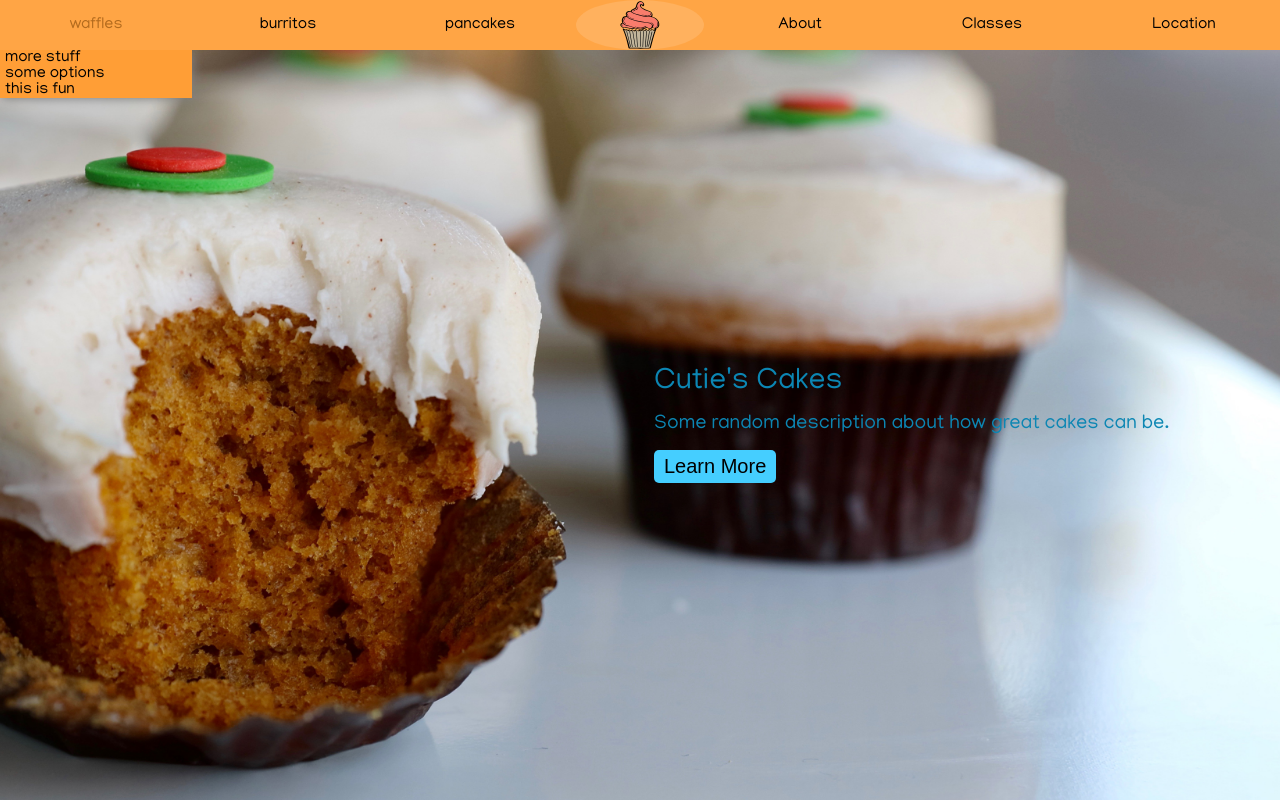
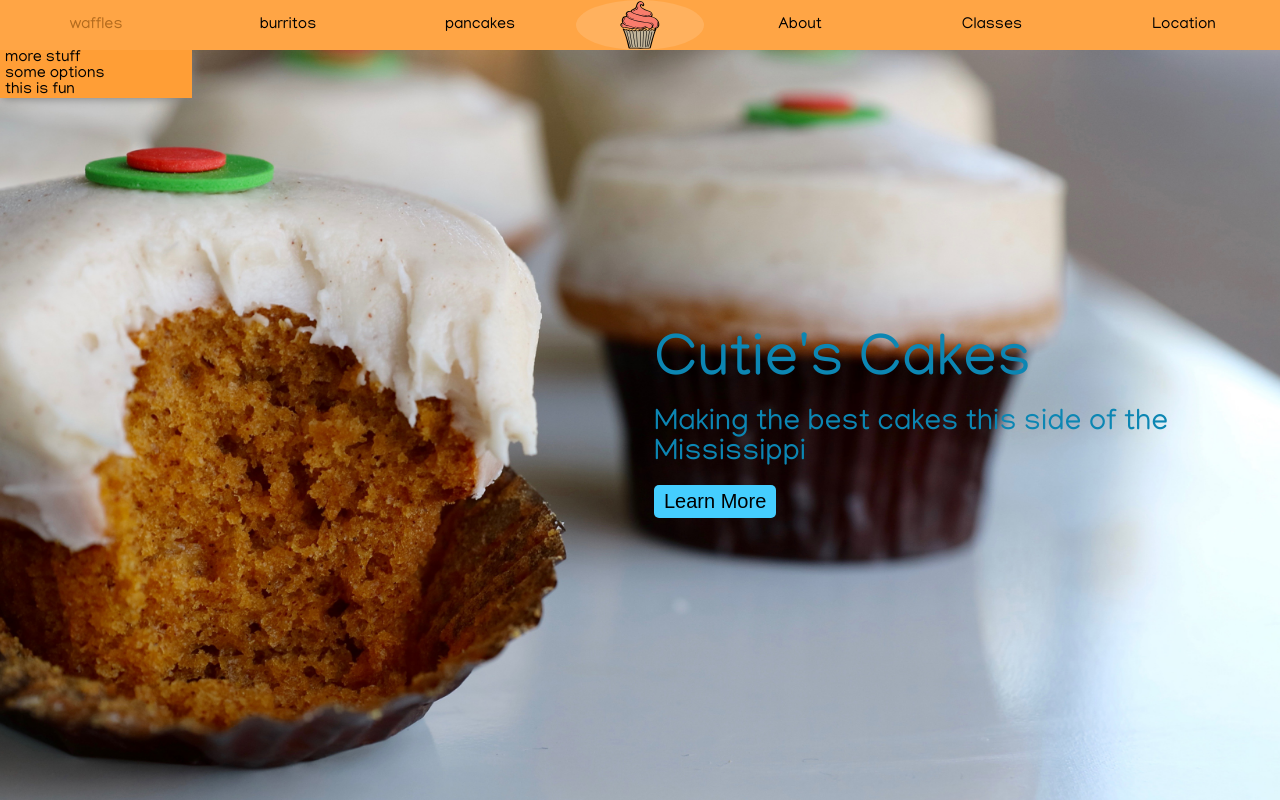
Before and after one commit to michaelmorrisg/cuties-cakes, a React (Create React App) app: page / in a window 1280 px wide. Built offline with nearby package versions, Linux system fonts and the light colour scheme.

Commit message:
more changes

```diff
--- a/src/App.js
+++ b/src/App.js
@@ -19,6 +19,10 @@ function App() {
         bannerImage={bannerImage}
         backgroundSize="cover"
         backgroundPosition="center"
+        textTitle="Cutie's Cakes"
+        textDescription="Making the best cakes this side of the Mississippi"
+        titleSize="60px"
+        descriptionSize="30px"
       />
     </div>
   );
--- a/src/Components/BannerWithImage/BannerWithImage.js
+++ b/src/Components/BannerWithImage/BannerWithImage.js
@@ -13,7 +13,12 @@ class BannerWithImage extends Component {
                     backgroundPosition: this.props.backgroundPosition ? this.props.backgroundPosition : "",
                     }}
             >
-            <TitleDescriptionAction />
+            <TitleDescriptionAction
+                textTitle={this.props.textTitle}
+                textDescription={this.props.textDescription}
+                titleSize={this.props.titleSize}
+                descriptionSize={this.props.descriptionSize}
+            />
             </div>
         )
     }
--- a/src/Components/TitleDescriptionAction/TitleDescriptionAction.js
+++ b/src/Components/TitleDescriptionAction/TitleDescriptionAction.js
@@ -6,9 +6,9 @@ class TitleDescriptionAction extends Component {
     render() {
         return (
             <div className="title-description-action-main">
-                <h1>Cutie's Cakes</h1>
+                <h1 style={{fontSize:this.props.titleSize}}>{this.props.textTitle}</h1>
                 <br/>
-                <h4>Some random description about how great cakes can be.</h4>
+                <h4 style={{fontSize:this.props.descriptionSize}}>{this.props.textDescription}</h4>
                 <br/>
                 <ButtonBuilder
                     buttonText="Learn More"
```
